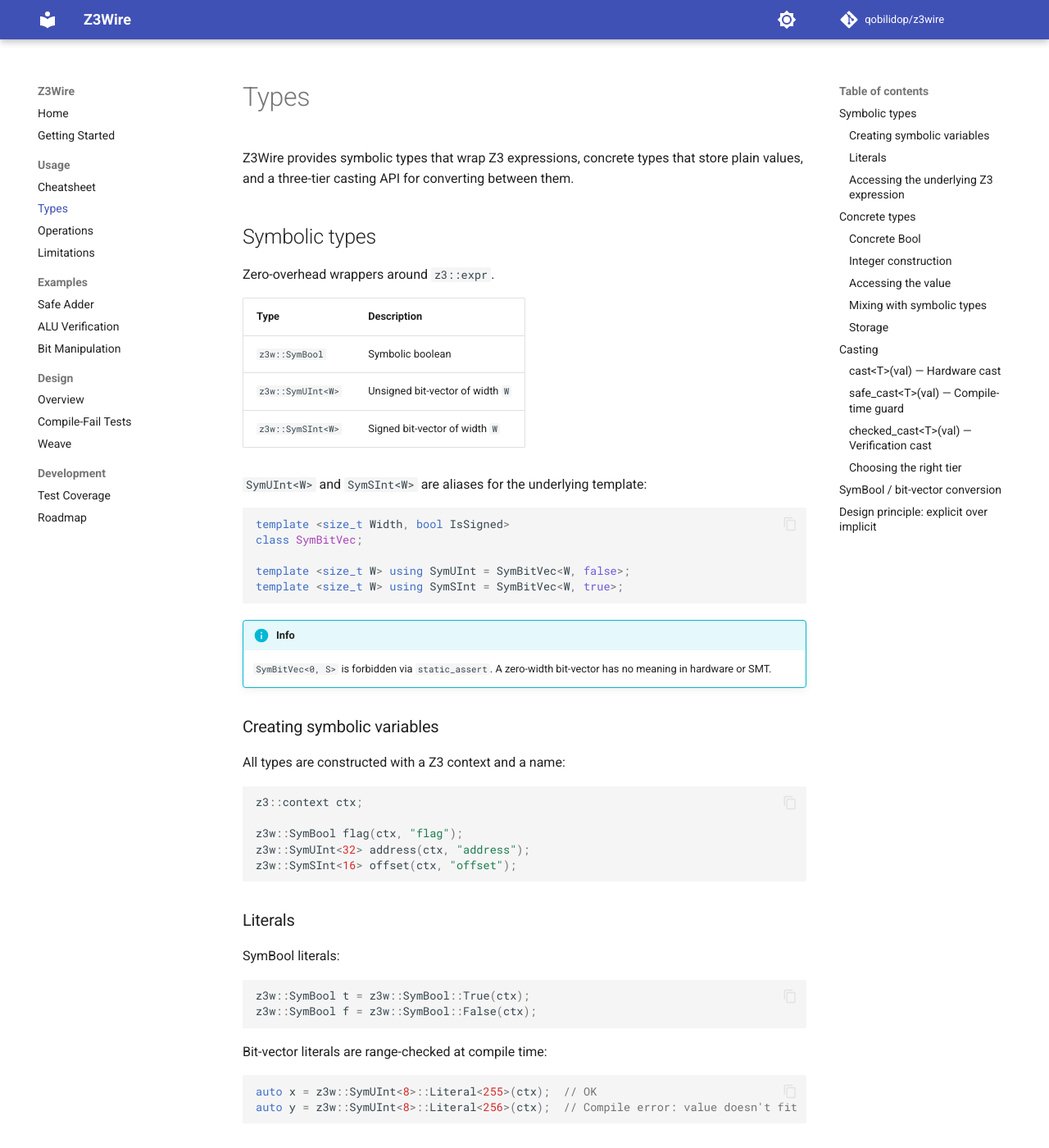
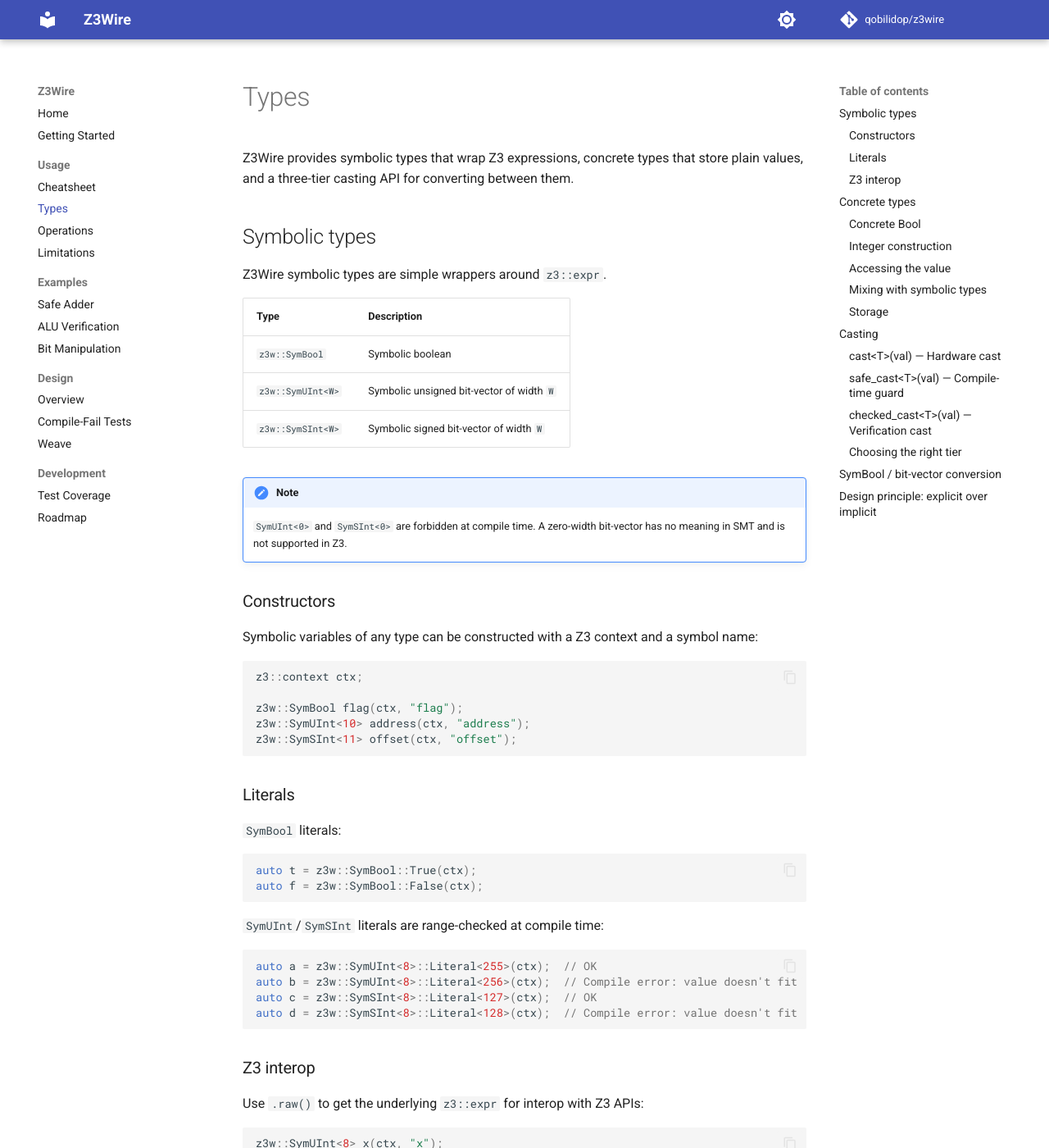
Before and after one commit to qobilidop/z3wire, an MkDocs documentation site: the page built from docs/usage/types.md, in a window 1280 px wide and 1400 px high. Shown: the whole window at 82% size. Built offline with MkDocs 1.6.1 and Material for MkDocs 9.7.7, drawn with Linux system fonts in a browser that asks for light colours; comment, search, counter and statistics services are not loaded; some of the changed text lies outside the part shown.

Commit message:
Refine symbolic types doc and example
Simplify the symbolic types section in docs/usage/types.md:
- Clarify descriptions and restructure subsections
- Add SymSInt literal examples alongside SymUInt
- Use more concise code style in snippets

Add examples/types.cc as a compilable companion to the doc,
with a corresponding BUILD target to keep it in sync via CI.

Co-Authored-By: Claude Opus 4.6 (1M context) <noreply@anthropic.com>

````diff
--- a/docs/usage/types.md
+++ b/docs/usage/types.md
@@ -5,58 +5,50 @@ store plain values, and a three-tier casting API for converting between them.
 
 ## Symbolic types
 
-Zero-overhead wrappers around `z3::expr`.
+Z3Wire symbolic types are simple wrappers around `z3::expr`.
 
-| Type              | Description                      |
-| :---------------- | :------------------------------- |
-| `z3w::SymBool`    | Symbolic boolean                 |
-| `z3w::SymUInt<W>` | Unsigned bit-vector of width `W` |
-| `z3w::SymSInt<W>` | Signed bit-vector of width `W`   |
+| Type              | Description                               |
+| :---------------- | :---------------------------------------- |
+| `z3w::SymBool`    | Symbolic boolean                          |
+| `z3w::SymUInt<W>` | Symbolic unsigned bit-vector of width `W` |
+| `z3w::SymSInt<W>` | Symbolic signed bit-vector of width `W`   |
 
-`SymUInt<W>` and `SymSInt<W>` are aliases for the underlying template:
+!!! note
 
-```cpp
-template <size_t Width, bool IsSigned>
-class SymBitVec;
+    `SymUInt<0>` and `SymSInt<0>` are forbidden at compile time. A zero-width bit-vector has no meaning in SMT and is not supported in Z3.
 
-template <size_t W> using SymUInt = SymBitVec<W, false>;
-template <size_t W> using SymSInt = SymBitVec<W, true>;
-```
+### Constructors
 
-!!! info
-
-    `SymBitVec<0, S>` is forbidden via `static_assert`. A zero-width bit-vector has
-    no meaning in hardware or SMT.
-
-### Creating symbolic variables
-
-All types are constructed with a Z3 context and a name:
+Symbolic variables of any type can be constructed with a Z3 context and a
+symbol name:
 
 ```cpp
 z3::context ctx;
 
 z3w::SymBool flag(ctx, "flag");
-z3w::SymUInt<32> address(ctx, "address");
-z3w::SymSInt<16> offset(ctx, "offset");
+z3w::SymUInt<10> address(ctx, "address");
+z3w::SymSInt<11> offset(ctx, "offset");
 ```
 
 ### Literals
 
-SymBool literals:
+`SymBool` literals:
 
 ```cpp
-z3w::SymBool t = z3w::SymBool::True(ctx);
-z3w::SymBool f = z3w::SymBool::False(ctx);
+auto t = z3w::SymBool::True(ctx);
+auto f = z3w::SymBool::False(ctx);
 ```
 
-Bit-vector literals are range-checked at compile time:
+`SymUInt`/`SymSInt` literals are range-checked at compile time:
 
 ```cpp
-auto x = z3w::SymUInt<8>::Literal<255>(ctx);  // OK
-auto y = z3w::SymUInt<8>::Literal<256>(ctx);  // Compile error: value doesn't fit
+auto a = z3w::SymUInt<8>::Literal<255>(ctx);  // OK
+auto b = z3w::SymUInt<8>::Literal<256>(ctx);  // Compile error: value doesn't fit
+auto c = z3w::SymSInt<8>::Literal<127>(ctx);  // OK
+auto d = z3w::SymSInt<8>::Literal<128>(ctx);  // Compile error: value doesn't fit
 ```
 
-### Accessing the underlying Z3 expression
+### Z3 interop
 
 Use `.raw()` to get the underlying `z3::expr` for interop with Z3 APIs:
 
````
Also changed, not shown: other parts of docs/usage/types.md (+1 -1 lines), 2 other files.
